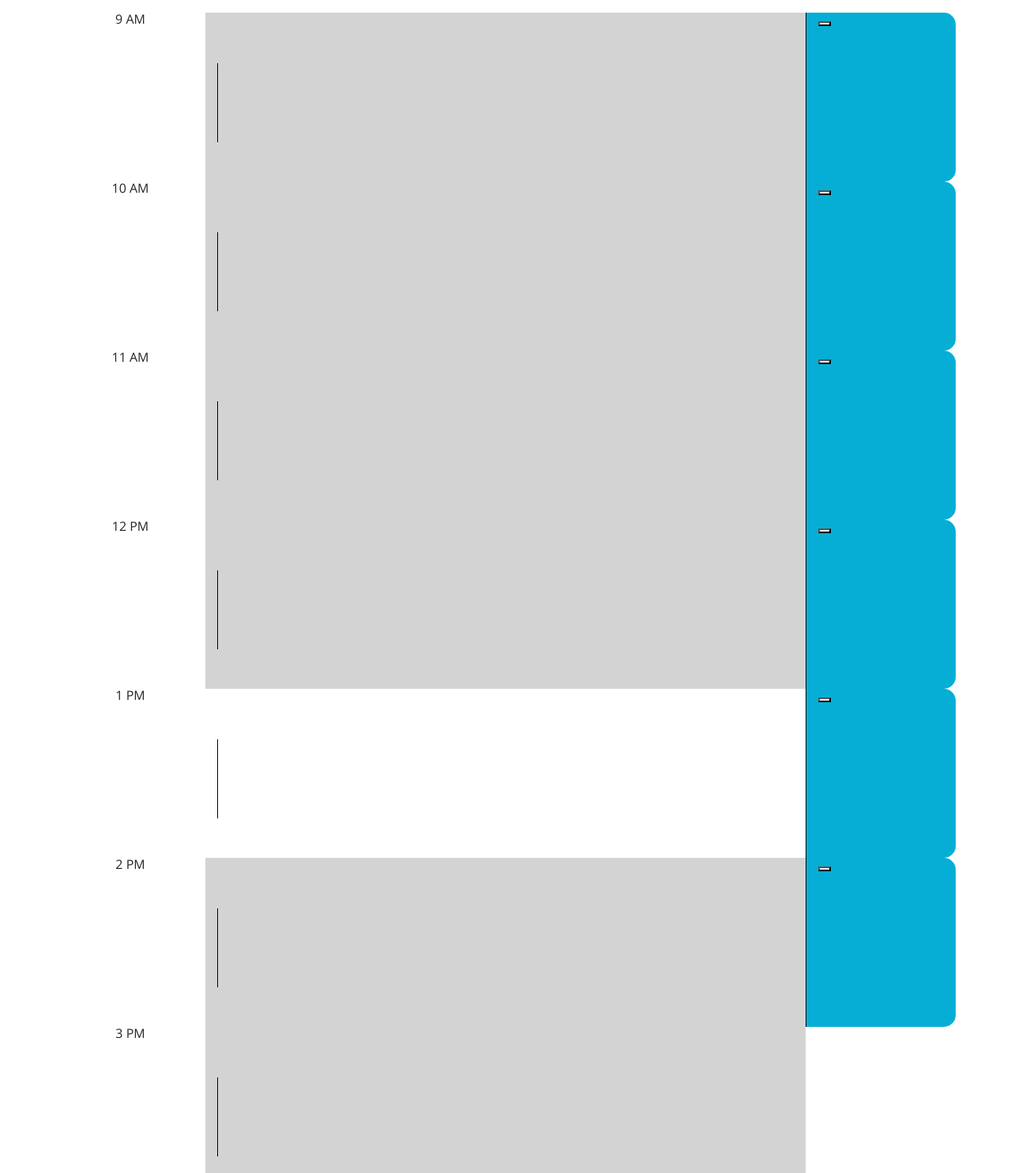
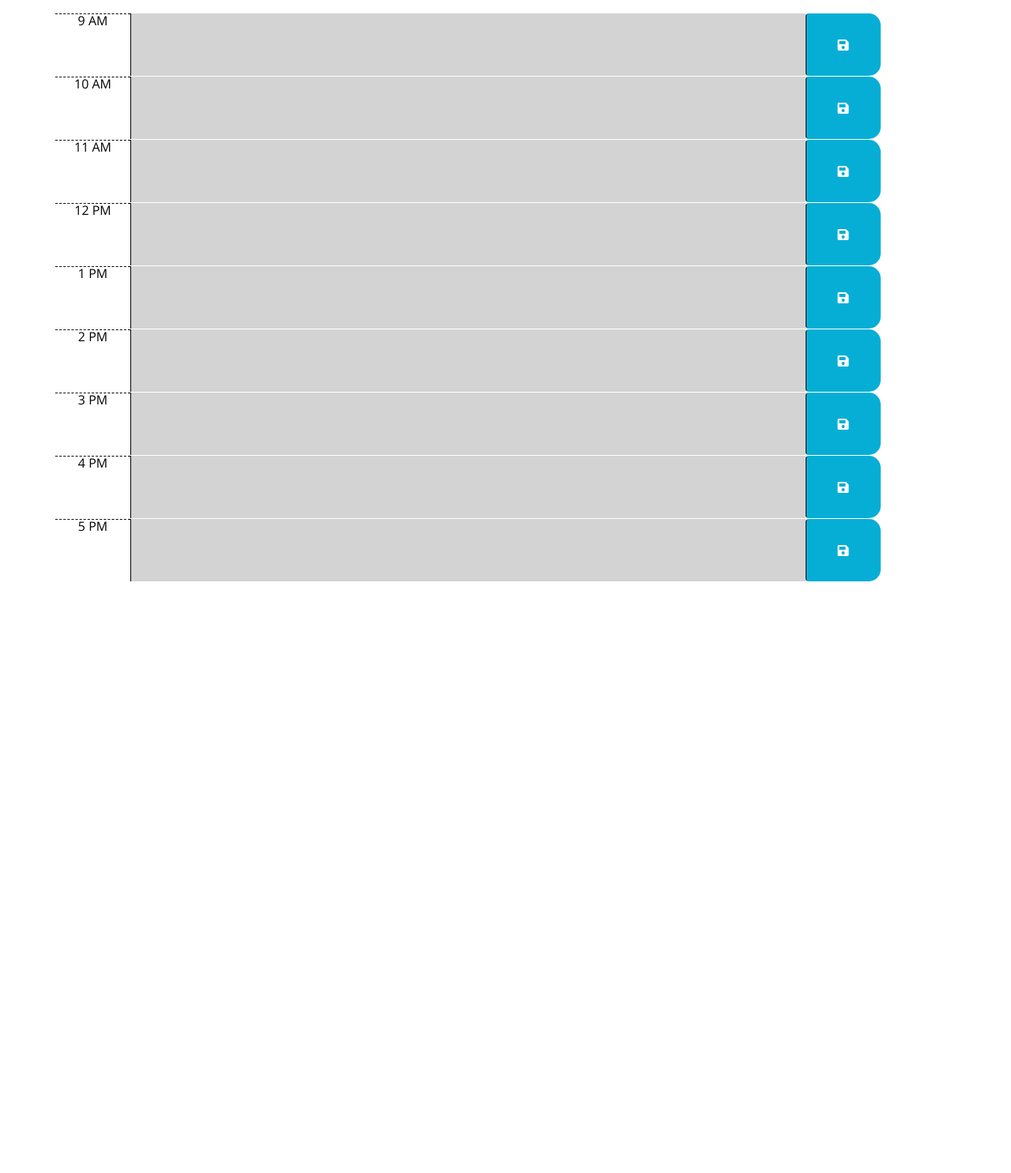
Before and after one commit to BoKok/schedule, a plain HTML site: page index.html in a window 1280 px wide. Shown: the part 320-1805 px from the top of the page at 79% size. After the commit the page ends 1056 px from the top, so only its background shows below. Drawn offline with nearby package versions, Linux system fonts and the light colour scheme.

Commit message:
uploadfile

```diff
--- a/index.html
+++ b/index.html
@@ -32,120 +32,69 @@
       <!-- Timeblocks go here -->
 
 
-      <div class="row">
-        <div id="8AM" class="col-sm-2 time-block">9 AM</div>
-        <div id="8AMF" class="col-sm-8 description">
-          <form>
-            <textarea rows="5"></textarea>
-          </form>
-        </div>
-        <div class="col-sm-2 saveBtn">
-          <i>
-          <button id="test" ></button>
-          </i>
-        </div>
+      <div class="row time-block">
+        <div class="col-sm-1 hour">9 AM</div>
+        <textarea id="hour-9" class="col-sm-9 description"></textarea>
+        <button id="test" class="col-sm-1 saveBtn btn"><i class="fas fa-save"></i></button>
       </div>
 
-      <div class="row">
-        <div id="10AM" class="col-sm-2 time-block">10 AM</div>
-        <div id="10AMF" class="col-sm-8 description">
-          <form>
-            <textarea rows="5"></textarea>
-          </form>
-        </div>
-        <div class="col-sm-2 saveBtn">
-          <i>
-          <button id="test" ></button>
-          </i>
-        </div>
-      </div>
-
-      <div class="row">
-        <div id="11AM" class="col-sm-2 time-block">11 AM</div>
-        <div id="11AMF" class="col-sm-8 description">
-          <form>
-            <textarea rows="5"></textarea>
-          </form>
-        </div>
-        <div class="col-sm-2 saveBtn">
-          <i>
-          <button id="test" ></button>
-          </i>
-        </div>
-      </div>
-
-      <div class="row">
-        <div id="12PM" class="col-sm-2 time-block">12 PM</div>
-        <div id="12PMF" class="col-sm-8 description">
-          <form>
-            <textarea rows="5"></textarea>
-          </form>
-        </div>
-        <div class="col-sm-2 saveBtn">
-          <i>
-          <button id="test" ></button>
-          </i>
-        </div>
-      </div>
-
-      <div class="row">
-        <div id="1PM" class="col-sm-2 time-block">1 PM</div>
-        <div id="1PMF" class="col-sm-8 description">
-          <form>
-            <textarea rows="5"></textarea>
-          </form>
-        </div>
-        <div class="col-sm-2 saveBtn">
-          <i>
-          <button id="test" ></button>
-          </i>
-        </div>
-      </div>
-
-      <div class="row">
-        <div id="2PM" class="col-sm-2 time-block">2 PM</div>
-        <div id="2PMF" class="col-sm-8 description">
-          <form>
-            <textarea rows="5"></textarea>
-          </form>
-        </div>
-        <div class="col-sm-2 saveBtn">
-          <i>
-          <button id="test" ></button>
-          </i>
-        </div>
-      </div>
-
-      <div class="row">
-        <div id="3PM" class="col-sm-2 time-block">3 PM</div>
-        <div id="3PMF" class="col-sm-8 description">
-          <form>
-            <textarea rows="5"></textarea>
-          </form>
-        </div>
-        <div class="col-sm-2"></div>
-      </div>
-
-      <div class="row">
-        <div id="4PM" class="col-sm-2 time-block">4 PM</div>
-        <div id="4PMF" class="col-sm-8 description">
-          <form>
-            <textarea rows="5"></textarea>
-          </form>
-        </div>
-        <div class="col-sm-2"></div>
+      <div class="row time-block">
+        <div class="col-sm-1 hour">10 AM</div>
+        <textarea id="hour-10" class="col-sm-9 description"></textarea>
+        <button id="test" class="col-sm-1 saveBtn btn"><i class="fas fa-save"></i></button>
       </div>
 
 
-      <div class="row">
-        <div id="5PM" class="col-sm-2 time-block">5 PM</div>
-        <div id="5PMF" class="col-sm-8 description">
-          <form>
-            <textarea rows="5"></textarea>
-          </form>
-        </div>
-        <div class="col-sm-2"></div>
+      <div class="row time-block">
+        <div class="col-sm-1 hour">11 AM</div>
+        <textarea id="hour-11" class="col-sm-9 description"></textarea>
+        <button id="test" class="col-sm-1 saveBtn btn"><i class="fas fa-save"></i></button>
       </div>
+
+
+      <div class="row time-block">
+        <div class="col-sm-1 hour">12 PM</div>
+        <textarea id="hour-12" class="col-sm-9 description"></textarea>
+        <button id="test" class="col-sm-1 saveBtn btn"><i class="fas fa-save"></i></button>
+      </div>
+
+
+      <div class="row time-block">
+        <div class="col-sm-1 hour">1 PM</div>
+        <textarea id="hour-13" class="col-sm-9 description"></textarea>
+        <button id="test" class="col-sm-1 saveBtn btn"><i class="fas fa-save"></i></button>
+      </div>
+
+
+      <div class="row time-block">
+        <div class="col-sm-1 hour">2 PM</div>
+        <textarea id="hour-14" class="col-sm-9 description"></textarea>
+        <button id="test" class="col-sm-1 saveBtn btn"><i class="fas fa-save"></i></button>
+      </div>
+
+
+      <div class="row time-block">
+        <div class="col-sm-1 hour">3 PM</div>
+        <textarea id="hour-15" class="col-sm-9 description"></textarea>
+        <button id="test" class="col-sm-1 saveBtn btn"><i class="fas fa-save"></i></button>
+      </div>
+
+
+      <div class="row time-block">
+        <div class="col-sm-1 hour">4 PM</div>
+        <textarea id="hour-16" class="col-sm-9 description"></textarea>
+        <button id="test" class="col-sm-1 saveBtn btn"><i class="fas fa-save"></i></button>
+      </div>
+
+
+      <div class="row time-block">
+        <div class="col-sm-1 hour">5 PM</div>
+        <textarea id="hour-17" class="col-sm-9 description"></textarea>
+        <button id="test" class="col-sm-1 saveBtn btn"><i class="fas fa-save"></i></button>
+      </div>
+
+
+
 
 
 
--- a/javascript.js
+++ b/javascript.js
@@ -4,85 +4,38 @@
 var now = moment().format("dddd MMMM, Do");
 $("#currentDay").text(now);
 
-var currentHour = moment().format('h A')
+var currentHour = parseInt(moment().format('H')) //currentHour will be an integer from 0 to 23
 
-JSON.stringify(currentHour)
-console.log(currentHour)
-//time
-var time9 = $("#8AM")
-            .text();
-if (moment().isAfter(moment(time9, 'h A'))) {
-    $("#8AMF").addClass("past");
-  } else if (moment().isBefore(moment(time9, 'h A'))) {
-    $("#8AMF").addClass("future");
-  } else if (currentHour === time9) {
-    $("8AMF").addClass("present");
+for(var i = 9; i < 18; i++) {
+  var elem = $('#hour-' + i)
+  if (i < currentHour) {
+     //give elem the past class
+     elem.addClass("past");
+  } else if (i === currentHour) {
+     //give elem the present class
+     elem.addClass("present");
+  } else {
+     //give elem the future class
+     elem.addClass("future");
   }
-  var time = $("#10AM")
-            .text();
-if (moment().isAfter(moment(time, 'h A'))) {
-    $("#10AMF").addClass("past");
-  } else if (moment().isBefore(moment(time, 'h A'))) {
-    $("#10AMF").addClass("future");
-  }
-  var time = $("#11AM")
-            .text();
-if (moment().isAfter(moment(time, 'h A'))) {
-    $("#11AMF").addClass("past");
-  } else if (moment().isBefore(moment(time, 'h A'))) {
-    $("#11AMF").addClass("future");
-  }
-  var time = $("#12PM")
-            .text();
-if (moment().isAfter(moment(time, 'h A'))) {
-    $("#12PMF").addClass("past");
-  } else if (moment().isBefore(moment(time, 'h A'))) {
-    $("#12PMF").addClass("future");
-  } else {
-    $("#12AMF").addClass("present");
-  }
+}
 
-  var time1 = $("#1PM")
-            .text();
-if (moment('h A') === (time1)) {
-  $("#1PMF").addClass("present");
+var saveEvent = function() {
+   console.log($(this).siblings("textarea").val());
+   var textBox = $(this).siblings("textarea").val();
+   var textBoxID = $(this).siblings(".description").attr("id");
+   localStorage.setItem(textBoxID, textBox);
 }
-console.log(moment('h A'))
-  var time = $("#2PM")
-            .text();
-if (moment().isAfter(moment(time, 'h A'))) {
-    $("#2PMF").addClass("past");
-  } else if (moment().isBefore(moment(time, 'h A'))) {
-    $("#2PMF").addClass("future");
-  }
-  var time = $("#3PM")
-            .text();
-if (moment().isAfter(moment(time, 'h A'))) {
-    $("#3PMF").addClass("past");
-  } else if (moment().isBefore(moment(time, 'h A'))) {
-    $("#3PMF").addClass("future");
-  }
-  var time = $("#4PM")
-            .text();
-if (moment().isAfter(moment(time, 'h A'))) {
-    $("#4PMF").addClass("past");
-  } else if (moment().isBefore(moment(time, 'h A'))) {
-    $("#4PMF").addClass("future");
-  }
-  var time = $("#5PM")
-            .text();
-if (moment().isAfter(moment(time, 'h A'))) {
-    $("#5PMF").addClass("past");
-  } else if (moment().isBefore(moment(time, 'h A'))) {
-    $("#5PMF").addClass("future");
-  }
+
+$("#hour-9").val(localStorage.getItem("hour-9"));
+$("#hour-10").val(localStorage.getItem("hour-10"));
+$("#hour-11").val(localStorage.getItem("hour-11"));
+$("#hour-12").val(localStorage.getItem("hour-12"));
+$("#hour-13").val(localStorage.getItem("hour-13"));
+$("#hour-14").val(localStorage.getItem("hour-14"));
+$("#hour-15").val(localStorage.getItem("hour-15"));
+$("#hour-16").val(localStorage.getItem("hour-16"));
+$("#hour-17").val(localStorage.getItem("hour-17"));
 
 
-var timeCheck = function(){
-    timeCheck = moment().format("h A");
-console.log(timeCheck);
-}
-
-var hour = moment(time, "h A")
-
-console.log(time1)
+$(".saveBtn").on("click", saveEvent)
--- a/style.css
+++ b/style.css
@@ -23,6 +23,7 @@ textarea{
 
 .description{
   white-space: pre-wrap;
+
 }
 
 .time-block{
@@ -30,7 +31,11 @@ textarea{
   border-radius: 15px;
 }
 
-
+.row {
+  white-space: pre-wrap;
+  height: 80px;
+  border-top: 1px solid white;;
+}
 
 .hour {
   background-color: #ffffff;
@@ -40,17 +45,17 @@ textarea{
 
 .past {
   background-color: #d3d3d3;
-  color: white;
+  color: black;
 }
 
 .present {
   background-color: #ff6961;
-  color: white;
+  color: black;
 }
 
 .future {
   background-color: #77dd77;
-  color: white;
+  color: black;
 }
 
 .saveBtn {
@@ -65,10 +70,3 @@ textarea{
   font-size: 20px;
   transition: all .3s ease-in-out;
 }
-
-/*New CSS*/
-textarea {
-  width: 100%;
-  height: 100%;
-
-}
```
